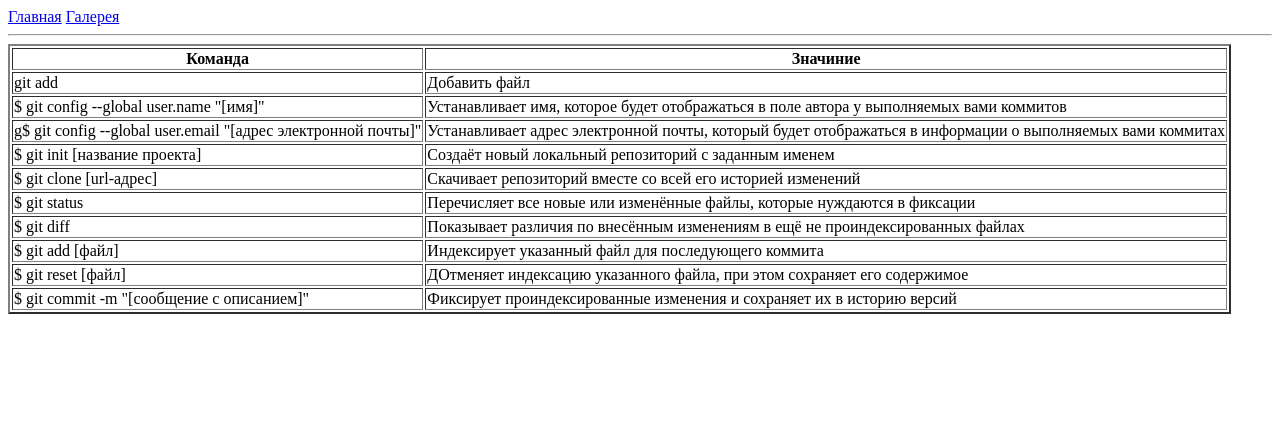
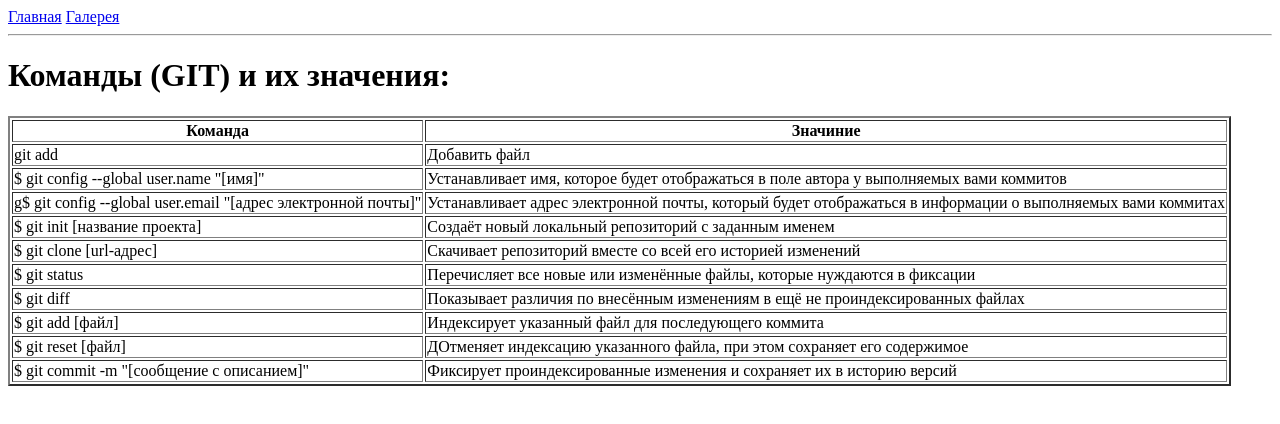
Before and after one commit to maxkappatsin/homework, a plain HTML site: page index.html in a window 1280 px wide. Drawn offline with Linux system fonts and the light colour scheme.

Commit message:
add headings

```diff
--- a/index.html
+++ b/index.html
@@ -14,6 +14,8 @@
         <a href="gallery.html" target="_blank">Галерея</a>
     </nav>
     <hr>
+    <h1>Команды (GIT) и их значения:</h1>
+    <main>
         <table border="2">
             <th colspan="2">Команда</th>
             <th colspan="2">Значиние</th>
@@ -23,11 +25,13 @@
             </tr>
             <tr>
                 <td colspan="2">$ git config --global user.name "[имя]"</td>
-            <td colspan="2">Устанавливает имя, которое будет отображаться в поле автора у выполняемых вами коммитов</td>
+                <td colspan="2">Устанавливает имя, которое будет отображаться в поле автора у выполняемых вами коммитов
+                </td>
             </tr>
             <tr>
                 <td colspan="2">g$ git config --global user.email "[адрес электронной почты]"</td>
-            <td colspan="2">Устанавливает адрес электронной почты, который будет отображаться в информации о выполняемых
+                <td colspan="2">Устанавливает адрес электронной почты, который будет отображаться в информации о
+                    выполняемых
                     вами коммитах</td>
             </tr>
             <tr>
@@ -59,6 +63,7 @@
                 <td colspan="2">Фиксирует проиндексированные изменения и сохраняет их в историю версий</td>
             </tr>
         </table>
+    </main>
 
 </body>
 
```
Also changed, not shown: gallery.html (+1 -0 lines). Lines whose indentation alone changed are shown as unchanged.
